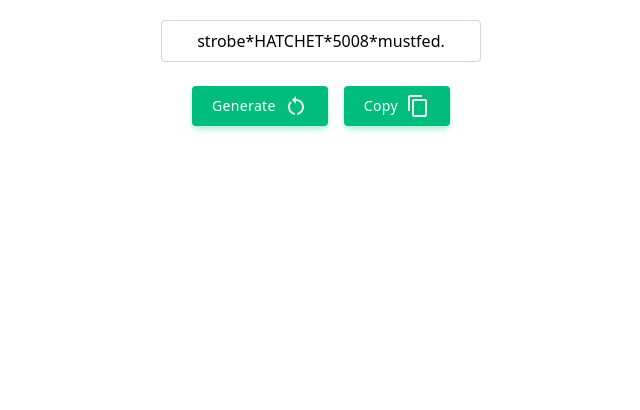
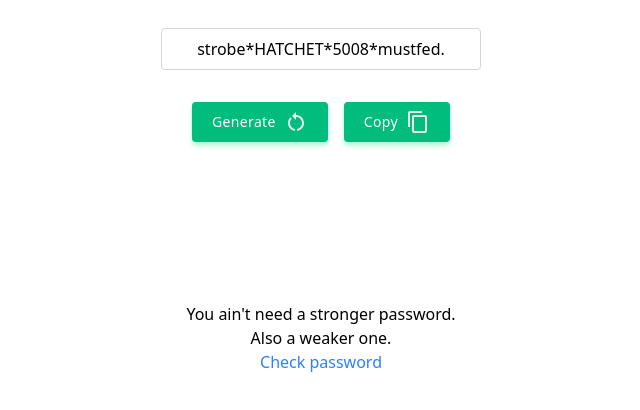
Before and after one commit to temp4422/password-generator, a website with bundled scripts: page src/index.html in a window 1280 px wide. Shown: the part 40-450 px from the top of the page, without its empty margins (319-959 px from the left). Built offline with nearby package versions, Linux system fonts and the light colour scheme.

Commit message:
Add text

```diff
--- a/src/index.html
+++ b/src/index.html
@@ -17,12 +17,11 @@
       <main class="main">
         <h1 class="text-center text-3xl font-bold">Password Generator</h1>
 
-        <div class="mt-4 flex flex-col items-center gap-4">
-          <!-- <label for="password" class="text-lg font-medium">Generated Password:</label> -->
+        <div class="my-4 flex flex-col items-center gap-4">
           <input
             type="text"
             id="password"
-            class="m-2 min-w-xs rounded border border-gray-300 p-2 text-center"
+            class="my-4 min-w-xs rounded border border-gray-300 p-2 text-center"
             readonly
           />
 
@@ -74,6 +73,17 @@
             </button>
           </div>
         </div>
+
+        <div class="text-center">
+          <div class="my-40"></div>
+          <p>You ain't need a stronger password.</p>
+          <p>Also a weaker one.</p>
+          <a
+            class="text-blue-500 hover:text-blue-700"
+            href="https://catswhocode.com/password-strength-checker"
+            >Check password</a
+          >
+        </div>
       </main>
 
       <footer class="footer"></footer>
```
